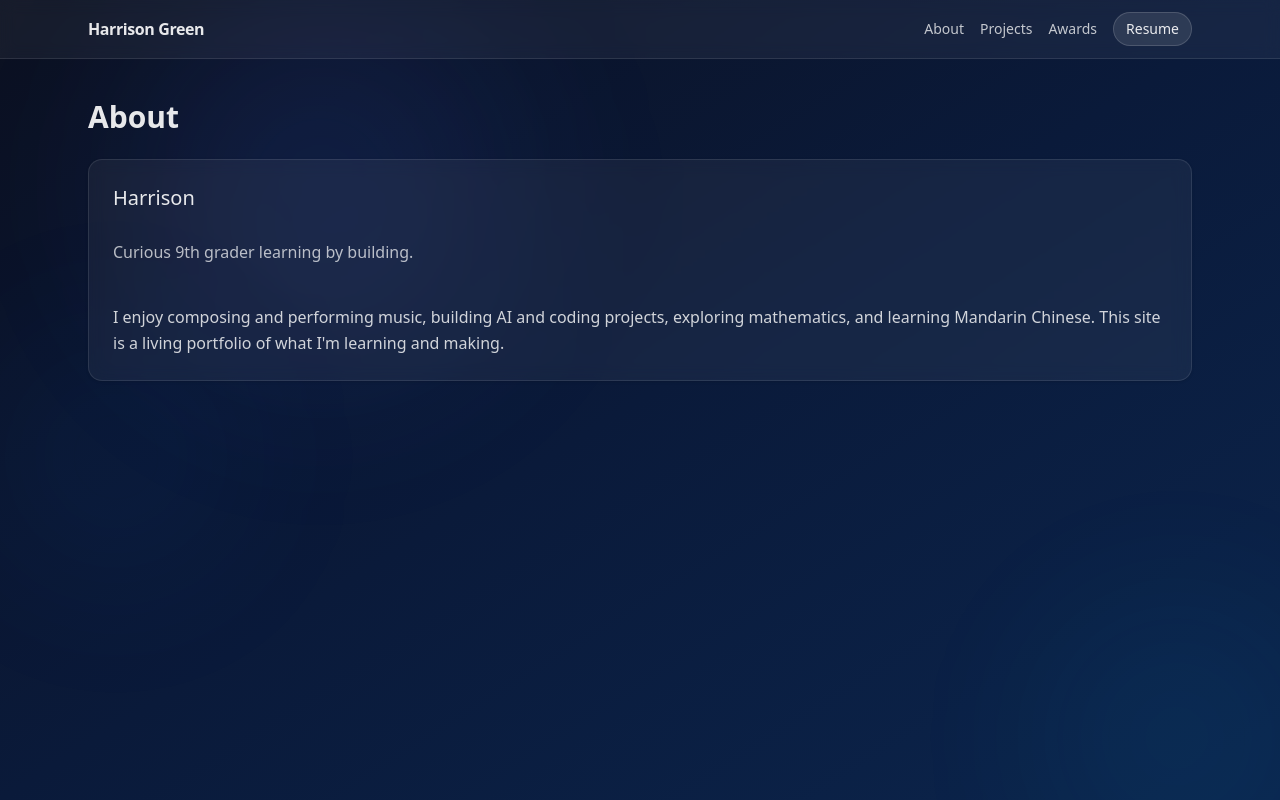
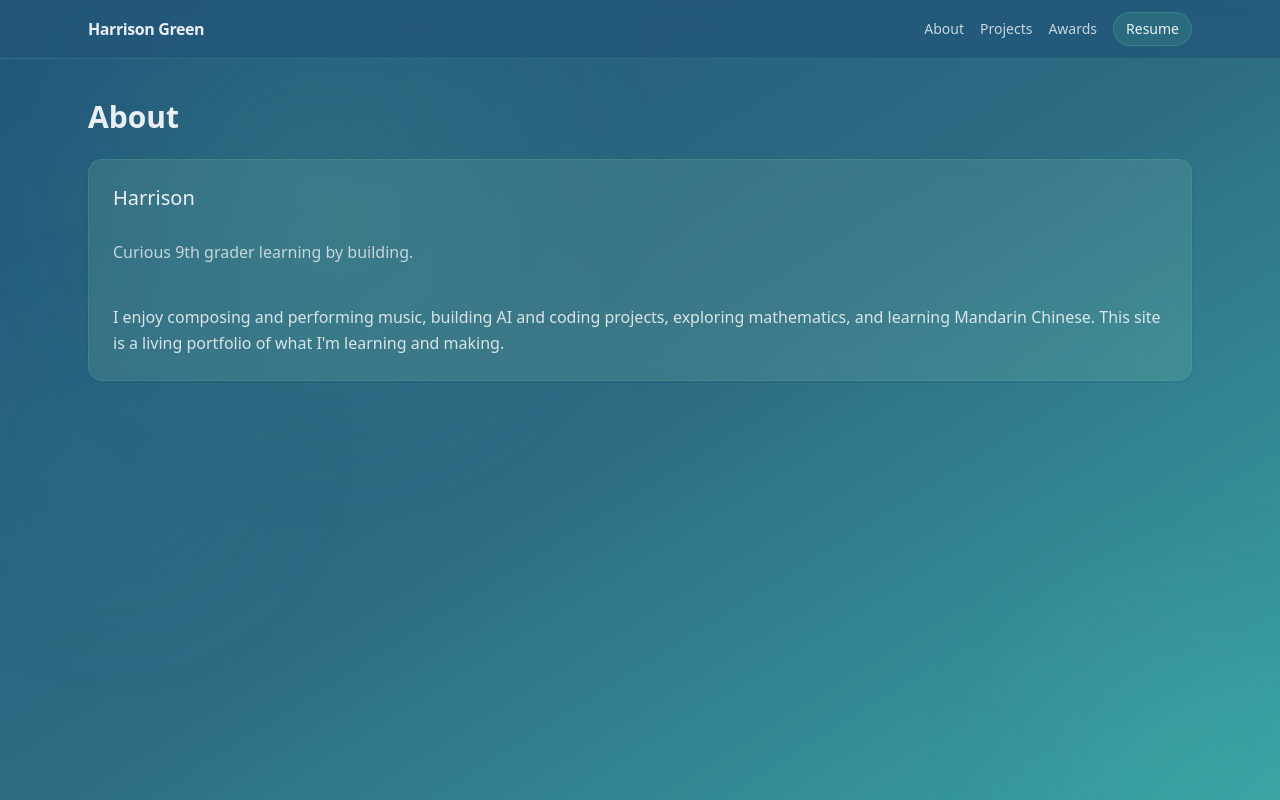
Before and after one commit to bingst0n/bingst0n.github.io, a Next.js app: page /about in a window 1280 px wide. Built offline with nearby package versions, Linux system fonts and the light colour scheme.

Commit message:
Implement Intelligent Freshness theme: mint-green/teal palette, Poppins/IBM Plex Mono fonts, refined glassmorphism

```diff
--- a/app/about/page.tsx
+++ b/app/about/page.tsx
@@ -5,7 +5,7 @@ export default function AboutPage() {
   return (
     <div className="space-y-6">
       <h1 className="text-3xl font-semibold text-white/90">About</h1>
-      <Card className="bg-white/5 border-white/10 backdrop-blur p-6 text-white/80">
+      <Card className="bg-[#C7F9CC]/10 border-[#57CC99]/20 backdrop-blur-md p-6 text-white/80">
         <h2 className="text-xl font-medium text-white/90">{about.name}</h2>
         <p className="text-white/70 mt-1">{about.tagline}</p>
         <p className="mt-4 leading-relaxed">{about.bio}</p>
--- a/app/awards/page.tsx
+++ b/app/awards/page.tsx
@@ -8,7 +8,7 @@ export default function AwardsPage() {
       <p className="text-white/70">{awards.intro}</p>
       <div className="grid gap-4 sm:grid-cols-2 lg:grid-cols-3">
         {awards.items.map((a, i) => (
-          <Card key={i} className="bg-white/5 border-white/10 backdrop-blur p-5 text-white/80">
+          <Card key={i} className="bg-[#C7F9CC]/10 border-[#57CC99]/20 backdrop-blur-md p-5 text-white/80 hover:bg-[#C7F9CC]/15 transition-all duration-200">
             <div className="flex items-center justify-between">
               <h3 className="font-medium text-white/90">{a.title}</h3>
               {a.year && <span className="text-white/60 text-xs">{a.year}</span>}
--- a/app/globals.css
+++ b/app/globals.css
@@ -118,6 +118,10 @@
   }
   body {
     @apply bg-background text-foreground;
+    font-family: var(--font-poppins), system-ui, sans-serif;
+  }
+  code, pre, .font-mono {
+    font-family: var(--font-ibm-plex-mono), monospace;
   }
 }
 
@@ -153,5 +157,5 @@
 
 /* Soft glow utility for decorative images */
 .glow-soft {
-  filter: drop-shadow(0 0 10px rgba(255,255,255,0.18)) drop-shadow(0 0 26px rgba(64,112,255,0.18));
+  filter: drop-shadow(0 0 10px rgba(199,249,204,0.2)) drop-shadow(0 0 26px rgba(87,204,153,0.18));
 }
--- a/app/layout.tsx
+++ b/app/layout.tsx
@@ -1,6 +1,7 @@
 import type { Metadata } from "next";
 import Link from "next/link";
 import { Geist, Geist_Mono } from "next/font/google";
+import { Poppins, IBM_Plex_Mono } from "next/font/google";
 import PageTransition from "@/components/page-transition";
 import "./globals.css";
 
@@ -12,6 +13,18 @@ const geistSans = Geist({
 const geistMono = Geist_Mono({
   variable: "--font-geist-mono",
   subsets: ["latin"],
+});
+
+const poppins = Poppins({
+  subsets: ["latin"],
+  weight: ["300", "400", "500", "600"],
+  variable: "--font-poppins",
+});
+
+const ibmPlexMono = IBM_Plex_Mono({
+  subsets: ["latin"],
+  weight: ["400", "500"],
+  variable: "--font-ibm-plex-mono",
 });
 
 export const metadata: Metadata = {
@@ -28,28 +41,28 @@ export default function RootLayout({
   return (
     <html lang="en" className="dark">
       <body
-        className={`${geistSans.variable} ${geistMono.variable} antialiased min-h-screen bg-gradient-to-br from-[#0b1020] via-[#0a1a3a] to-[#0b254d] text-foreground`}
+        className={`${poppins.variable} ${ibmPlexMono.variable} antialiased min-h-screen bg-gradient-to-br from-[#22577A] via-[#2d6b82] to-[#38A3A5] text-foreground font-sans`}
       >
         <div className="relative min-h-screen">
           <div
             aria-hidden
             className="pointer-events-none fixed inset-0 -z-10"
           >
-            <div className="absolute -top-40 left-1/2 h-[40rem] w-[40rem] -translate-x-1/2 rounded-full bg-[radial-gradient(circle_at_center,rgba(64,112,255,0.25),transparent_60%)] blur-3xl bg-blob-1" />
-            <div className="absolute bottom-[-10rem] right-[-10rem] h-[30rem] w-[30rem] rounded-full bg-[radial-gradient(circle_at_center,rgba(0,188,255,0.18),transparent_60%)] blur-3xl bg-blob-2" />
-            <div className="absolute top-1/3 -left-28 h-[26rem] w-[26rem] rounded-full bg-[radial-gradient(circle_at_center,rgba(0,102,255,0.16),transparent_60%)] blur-3xl bg-blob-3" />
+            <div className="absolute -top-40 left-1/2 h-[40rem] w-[40rem] -translate-x-1/2 rounded-full bg-[radial-gradient(circle_at_center,rgba(87,204,153,0.25),transparent_60%)] blur-3xl bg-blob-1" />
+            <div className="absolute bottom-[-10rem] right-[-10rem] h-[30rem] w-[30rem] rounded-full bg-[radial-gradient(circle_at_center,rgba(128,237,153,0.18),transparent_60%)] blur-3xl bg-blob-2" />
+            <div className="absolute top-1/3 -left-28 h-[26rem] w-[26rem] rounded-full bg-[radial-gradient(circle_at_center,rgba(56,163,165,0.16),transparent_60%)] blur-3xl bg-blob-3" />
           </div>
 
-          <header className="sticky top-0 z-20 backdrop-blur supports-[backdrop-filter]:bg-white/5 border-b border-white/10">
+          <header className="sticky top-0 z-20 backdrop-blur-md supports-[backdrop-filter]:bg-[#22577A]/80 border-b border-[#57CC99]/20">
             <nav className="mx-auto max-w-6xl px-4 sm:px-6 py-3 flex items-center justify-between">
               <Link href="/" className="font-semibold tracking-tight text-white/90 hover:text-white transition-colors">
                 Harrison Green
               </Link>
               <div className="flex items-center gap-4 text-sm">
-                <Link href="/about" className="text-white/75 hover:text-white">About</Link>
-                <Link href="/projects" className="text-white/75 hover:text-white">Projects</Link>
-                <Link href="/awards" className="text-white/75 hover:text-white">Awards</Link>
-                <a href="/resume.pdf" className="rounded-full bg-white/10 px-3 py-1.5 text-white/90 hover:bg-white/15 transition-colors border border-white/15">Resume</a>
+                <Link href="/about" className="text-white/75 hover:text-[#80ED99] transition-colors">About</Link>
+                <Link href="/projects" className="text-white/75 hover:text-[#80ED99] transition-colors">Projects</Link>
+                <Link href="/awards" className="text-white/75 hover:text-[#80ED99] transition-colors">Awards</Link>
+                <a href="/resume.pdf" className="rounded-full bg-[#57CC99]/15 px-3 py-1.5 text-white/90 hover:bg-[#80ED99]/20 transition-all border border-[#57CC99]/25">Resume</a>
               </div>
             </nav>
           </header>
--- a/app/page.tsx
+++ b/app/page.tsx
@@ -66,7 +66,7 @@ export default function Home() {
             </p>
           )}
           <div className="mt-8">
-            <Link href={home.ctaHref} className="inline-flex items-center rounded-full bg-white/10 px-5 py-2.5 text-white/90 hover:bg-white/15 border border-white/15">
+            <Link href={home.ctaHref} className="inline-flex items-center rounded-full bg-[#57CC99]/20 px-5 py-2.5 text-white/95 hover:bg-[#80ED99]/25 border border-[#57CC99]/30 transition-all duration-150">
               {home.ctaText}
             </Link>
           </div>
--- a/app/projects/page.tsx
+++ b/app/projects/page.tsx
@@ -17,10 +17,10 @@ export default function ProjectsPage() {
           <h2 className="text-xl font-medium text-white/90">{section.title}</h2>
           <div className="grid gap-4 sm:grid-cols-2 lg:grid-cols-3">
             {section.items.map((item, i) => (
-              <Card key={i} className="bg-white/5 border-white/10 backdrop-blur p-5 text-white/80">
-                <h3 className="font-medium text-white/90">{item.title}</h3>
-                <p className="text-white/70 mt-1 text-sm">{item.description}</p>
-                <Link href={item.link} className="text-blue-300 hover:text-blue-200 mt-3 inline-block text-sm">
+              <Card key={i} className="bg-[#C7F9CC]/10 border-[#57CC99]/20 backdrop-blur-md p-5 text-white/80 hover:bg-[#C7F9CC]/15 transition-all duration-200">
+                <h3 className="font-medium text-white/95">{item.title}</h3>
+                <p className="text-white/75 mt-1 text-sm">{item.description}</p>
+                <Link href={item.link} className="text-[#57CC99] hover:text-[#80ED99] mt-3 inline-block text-sm transition-colors">
                   View
                 </Link>
               </Card>
```
